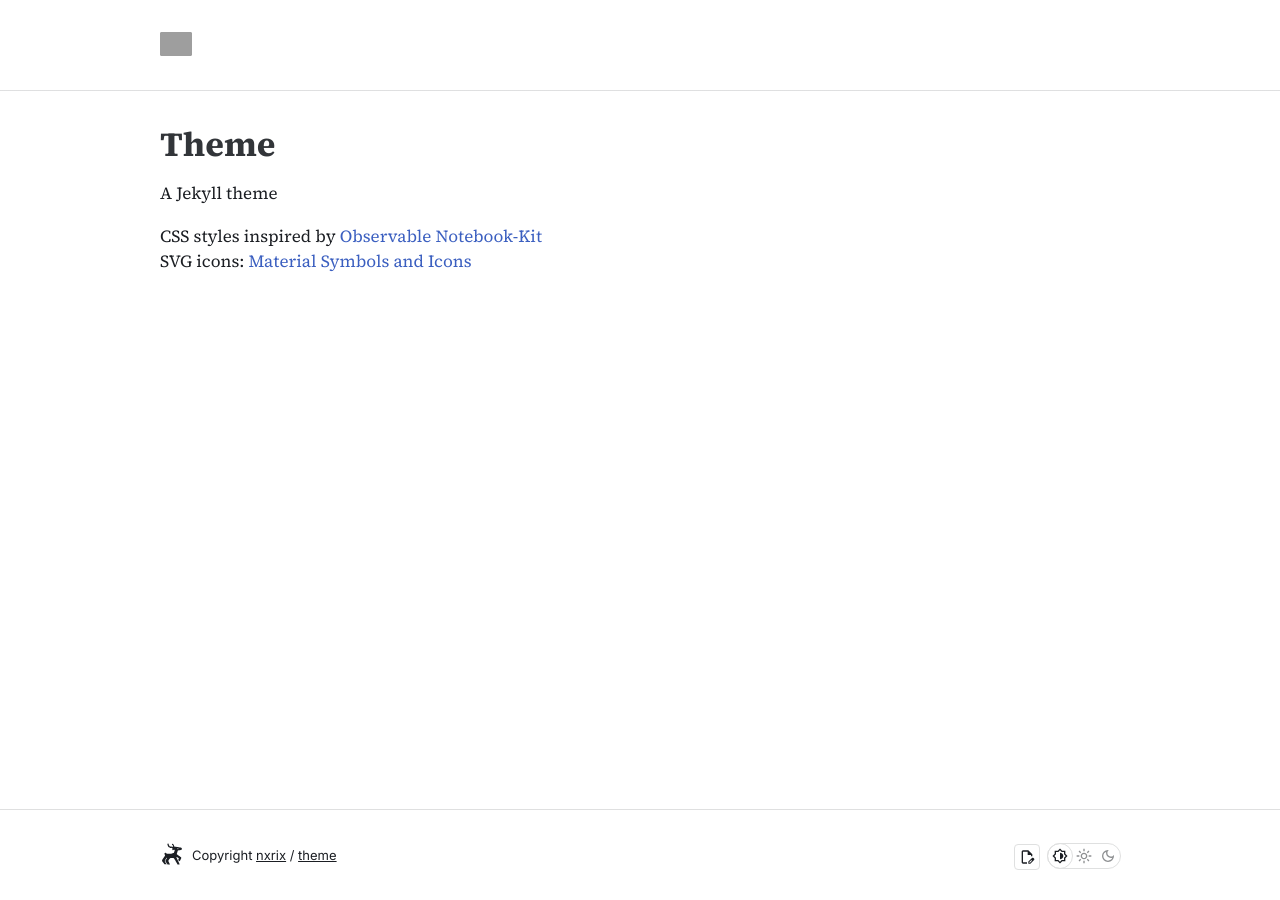
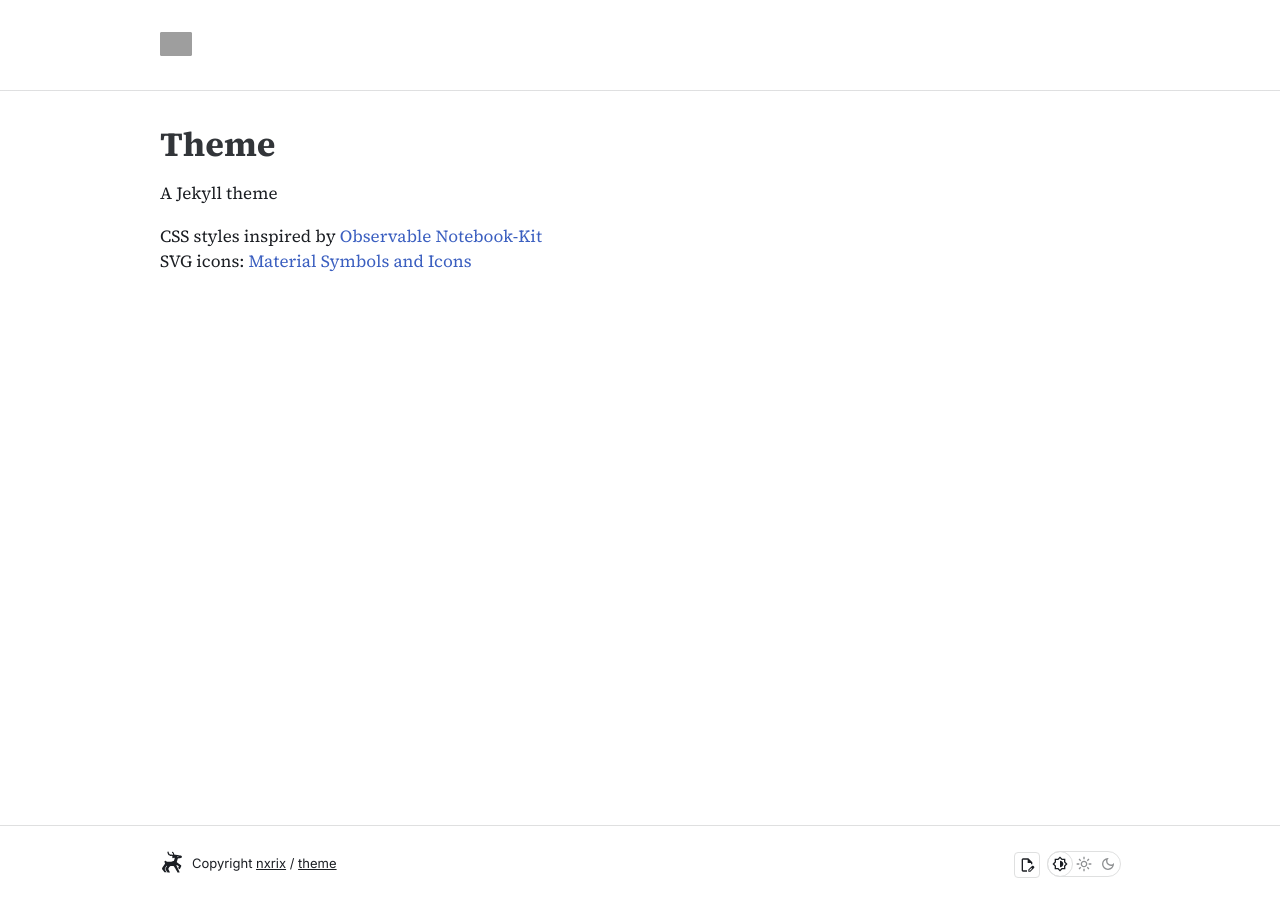
Before and after one commit to nxrix/theme, a Jekyll site: the page built from README.md, in a window 1280 px wide. Built offline with Jekyll 4.4.1, drawn with Linux system fonts in a browser that asks for light colours; some web fonts are replaced; our own code applies the rules of GitHub Pages for plain Markdown files; the repository's description, which GitHub fills in, is left out.

Commit message:
Update footer.html

```diff
--- a/_includes/footer.html
+++ b/_includes/footer.html
@@ -1,5 +1,5 @@
 <hr style="width:calc(100% + 48px);margin-left:-24px;margin-top:auto">
-<footer style="width:100%;max-width:var(--max-width);margin:0 auto">
+<footer style="width:100%;max-width:var(--max-width);margin:-8px auto">
   <div style="height:24px;display:flex">
     {% if site.github.owner_name == "nxrix" %}
     <svg style="margin-top:-2px" width="24" height="24" viewBox="0 0 64 64" fill="none" xmlns="http://www.w3.org/2000/svg">
```
